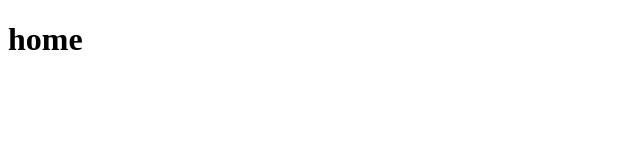
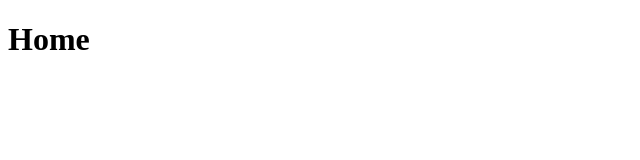
Before and after one commit to milemilo/react-reddit, a React app: page / in a window 1280 px wide. Shown: the top 160 px of the page, without its empty margins (0-640 px from the left). Built offline with nearby package versions, Linux system fonts and the light colour scheme.

Commit message:
chore(app): creating basic home component

```diff
--- a/src/components/App.js
+++ b/src/components/App.js
@@ -1,6 +1,7 @@
 import React, { Component } from "react";
 import { BrowserRouter, Switch, Route } from 'react-router-dom';
 import Posts from './Posts'
+import Home from './Home'
 
 const NoMatch = () => (
   <h1>404 Not Found</h1>
@@ -12,7 +13,7 @@
       <div>
         <BrowserRouter>
           <Switch>
-            <Route exact path='/' render={() => <h1>home</h1>}/>
+            <Route exact path='/' component={Home}/>
             <Route exact path='/posts' component={Posts}/>
             <Route component={NoMatch}/>
           </Switch>
--- /dev/null
+++ b/src/components/Home.js
@@ -0,0 +1,11 @@
+import React from 'react';
+
+class Home extends React.Component {
+  render() {
+    return(
+      <h1>Home</h1>
+    )
+  }
+}
+
+export default Home
```
